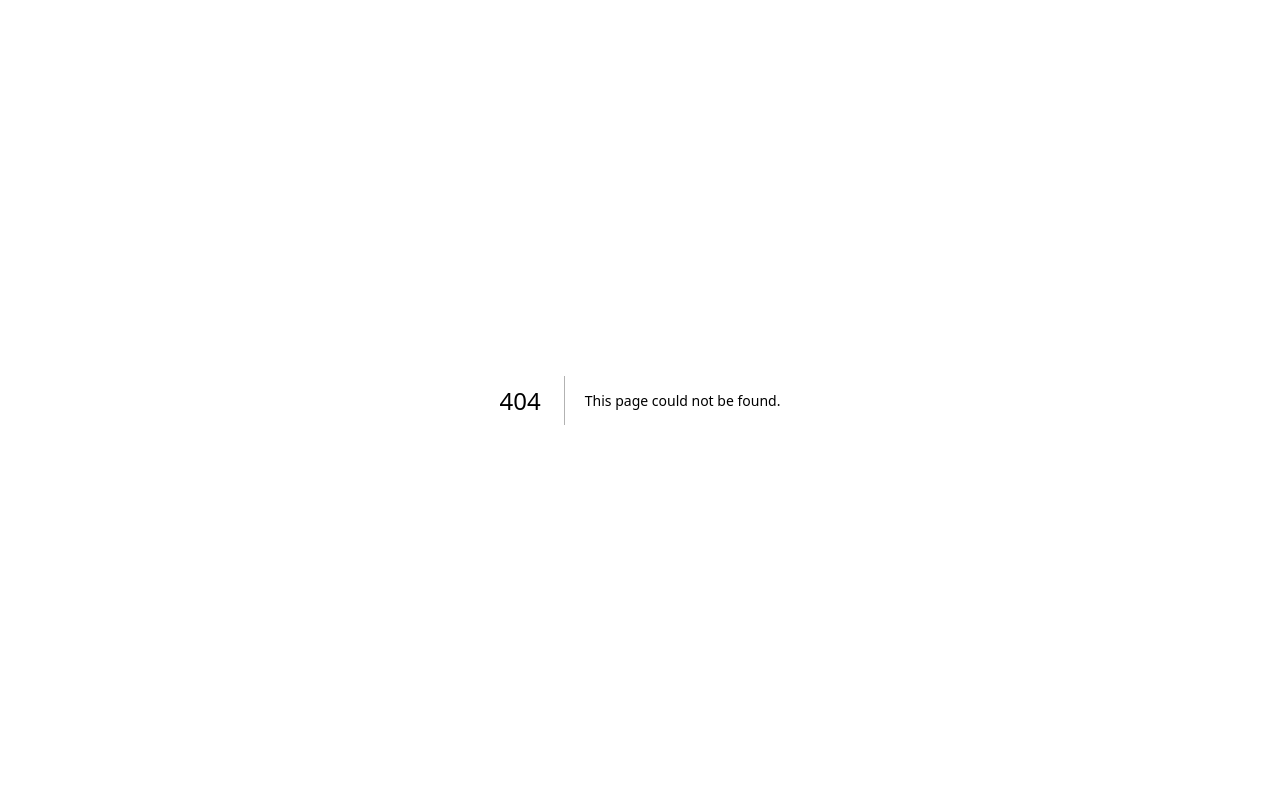
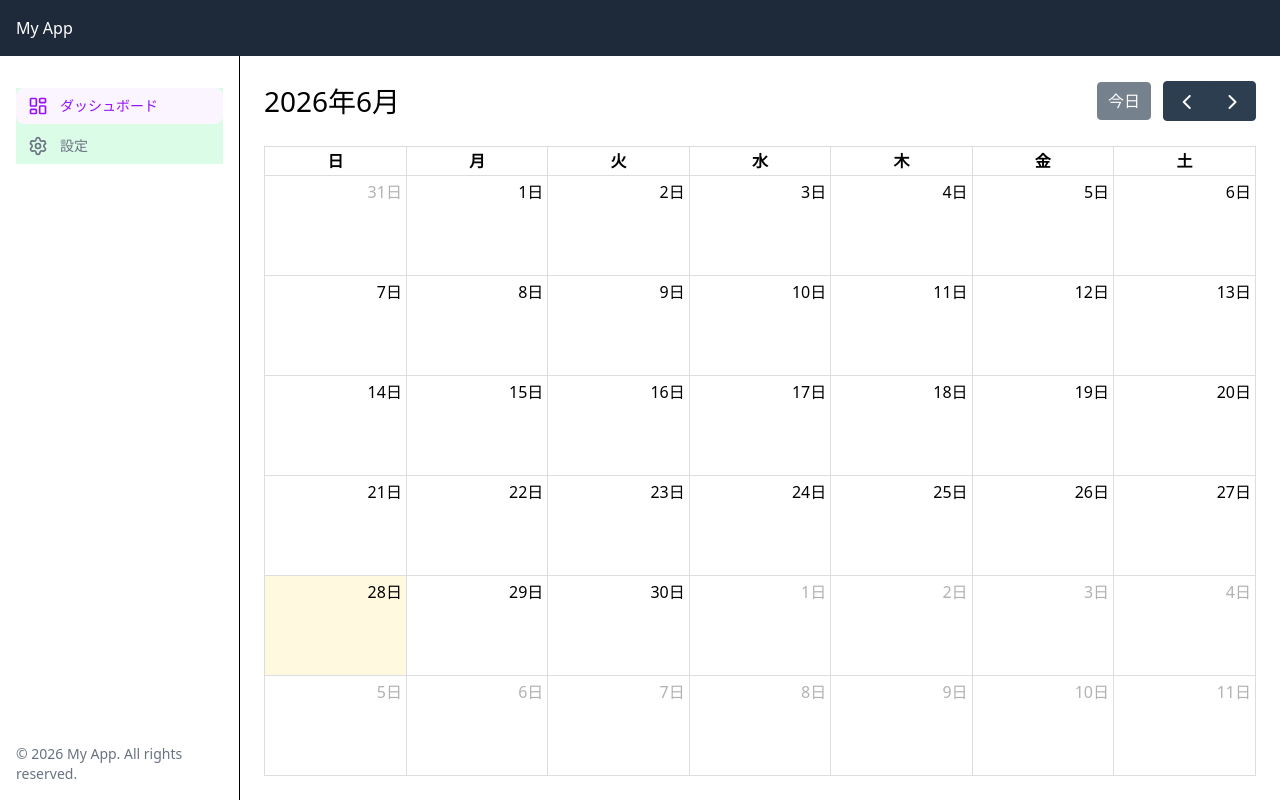
Before and after one commit to te578/web, a Next.js app: page /dashboard in a window 1280 px wide. Before the commit this address had no page. Built offline with nearby package versions, Linux system fonts and the light colour scheme.

Commit message:
ADD calendar into

```diff
--- a/app/(menu)/bashboard/page.tsx
+++ /dev/null
@@ -1,8 +0,0 @@
-export default function DashboardPage() {
-    return (
-        <div>
-            <h1>Dashboard</h1>
-            <p>Welcome to your dashboard!</p>
-        </div>
-    )
-}
--- /dev/null
+++ b/app/(menu)/dashboard/page.tsx
@@ -0,0 +1,18 @@
+"use client"
+
+
+import FullCalendar from '@fullcalendar/react'
+import dayGridPlugin from '@fullcalendar/daygrid'
+import jaLocale from '@fullcalendar/core/locales/ja'
+export default function DashboardPage() {
+    return (
+        <div className="h-full">
+    <FullCalendar
+      plugins={[ dayGridPlugin ]}
+      initialView="dayGridMonth"
+      height="100%"
+      locale={jaLocale}
+    />
+        </div>
+    )
+}
--- a/app/(menu)/layout.tsx
+++ b/app/(menu)/layout.tsx
@@ -18,7 +18,7 @@ export default function MenuLayout({
     const inactiveClass = "flex items-center gap-3 rounded-lg px-3 py-2 text-sm font-medium text-gray-500 hover:bg-gray-100";
 
     return (
-        <div className="flex min-h-screen flex-col">
+        <div className="flex h-screen flex-col">
             <header className="bg-gray-800 text-white p-4">
                 <h1>My App</h1>
             </header>
@@ -28,8 +28,8 @@ export default function MenuLayout({
                     <ul className="flex flex-col gap-1 mt-4 bg-green-100">
                         <li>
                             <Link
-                                href="/bashboard"
-                                className={pathname === "/bashboard" ? activeClass : inactiveClass}
+                                href="/dashboard"
+                                className={pathname === "/dashboard" ? activeClass : inactiveClass}
                             >
                                 <LayoutDashboard size={20} />
                                 ダッシュボード
--- a/package.json
+++ b/package.json
@@ -9,6 +9,11 @@
     "lint": "eslint"
   },
   "dependencies": {
+    "@fullcalendar/core": "^6.1.21",
+    "@fullcalendar/daygrid": "^6.1.21",
+    "@fullcalendar/interaction": "^6.1.21",
+    "@fullcalendar/react": "^6.1.21",
+    "@fullcalendar/timegrid": "^6.1.21",
     "class-variance-authority": "^0.7.1",
     "clsx": "^2.1.1",
     "lucide-react": "^1.18.0",
```
Also changed, not shown: 1 other file (tests, documents, lock files or other folders).
